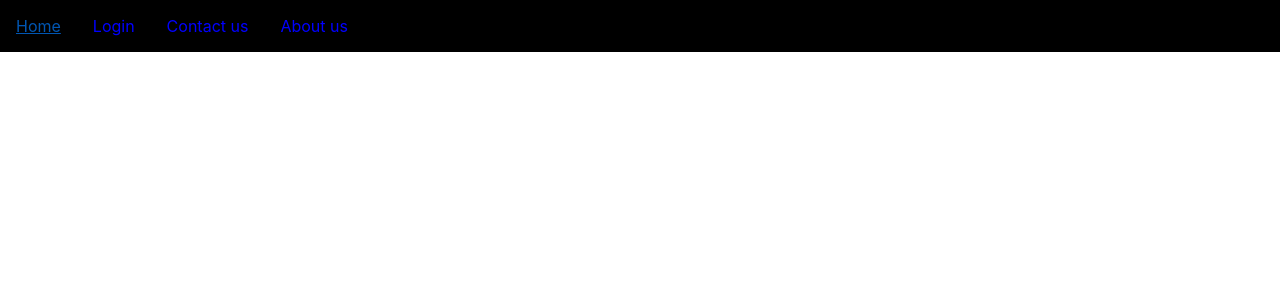
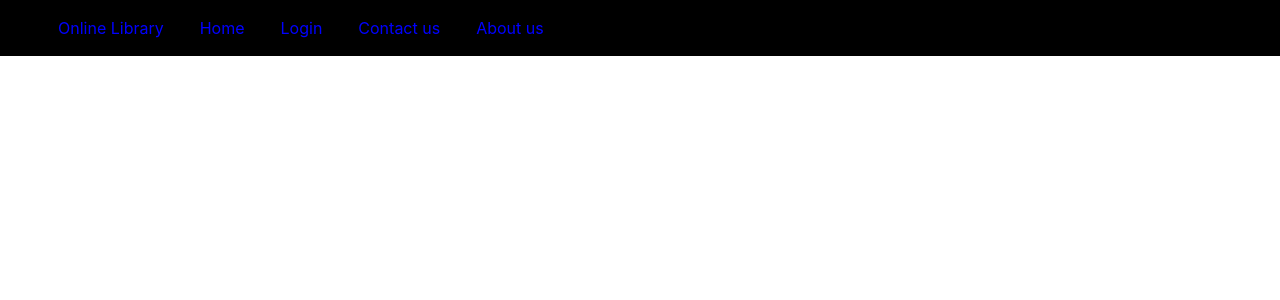
Before and after one commit to nguyen-tho/Library, a PHP site: page / in a window 1280 px wide. Shown: the top 300 px of the page. Run offline with PHP 8.4, Linux system fonts and the light colour scheme.

Commit message:
navibar 2nd ver
update navigation bar

```diff
--- a/css/style.css
+++ b/css/style.css
@@ -1,7 +1,7 @@
 ul{
     list-style-type: none;
-    margin: 0;
-    padding: 0;
+    margin: 1;
+    padding: 1;
     overflow: hidden;
     background-color: black
 }
@@ -14,6 +14,6 @@
     display: block;
     color: blue;
     text-align: center;
-    padding: 14px 16px;
+    padding: 16px 18px;
     text-decoration: none;
 }
--- a/index.html
+++ b/index.html
@@ -13,7 +13,8 @@
     <body>
         <!--Navigation bar-->
         <ul>
-            <li><a href="#home">Home</a></li>
+            <li><a href="index.html">Online Library</a></li>
+            <li><a href="index.html">Home</a></li>
             <li><a href="#Login">Login</a></li>
             <li><a href="#Contact">Contact us</a></li>
             <li><a href="#About">About us</a></li>
```
